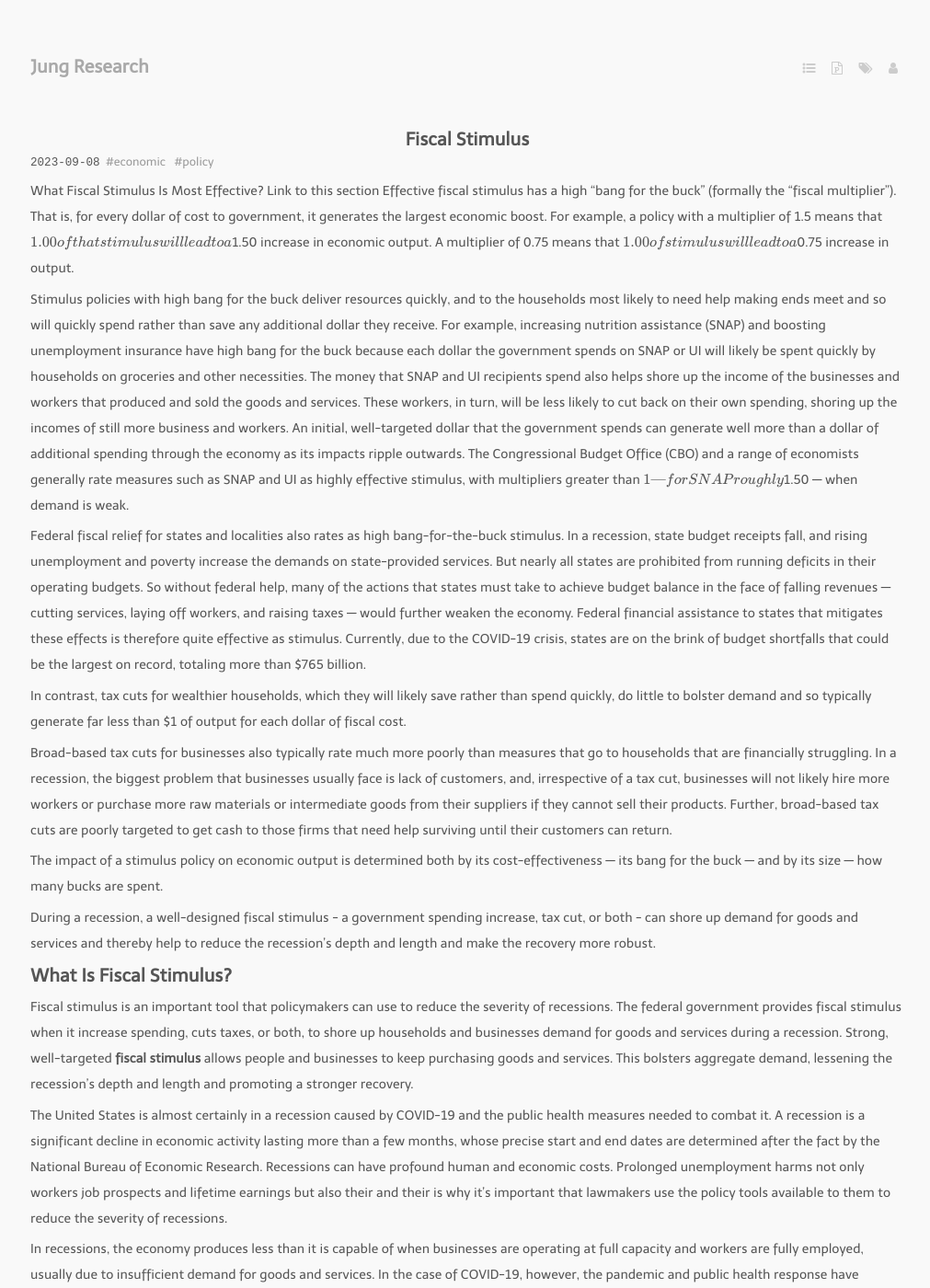
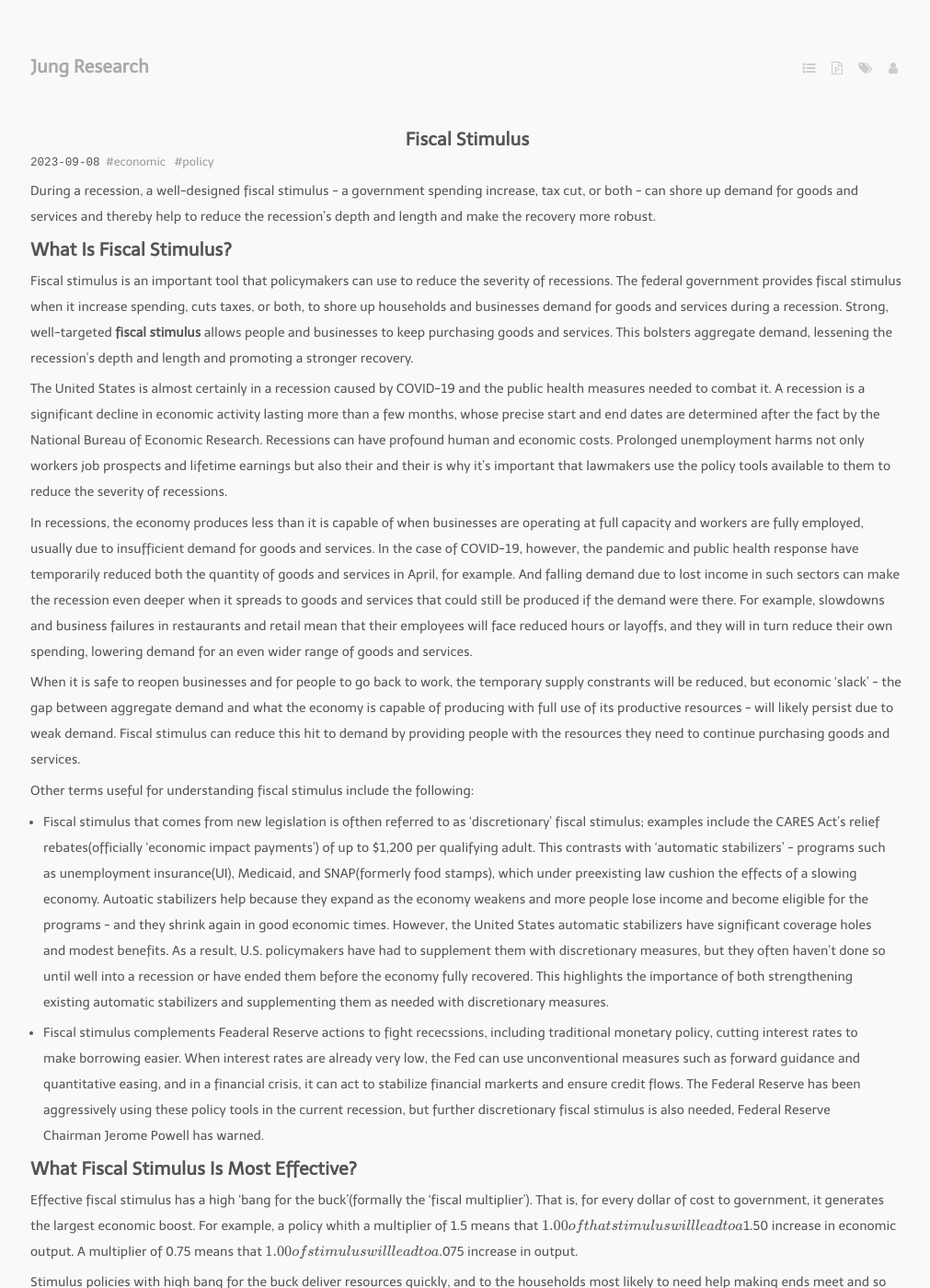
Before and after one commit to jung-research/en-note, a Jekyll site: the page built from _posts/2023-09-08-fiscal_stimulus.md, in a window 1280 px wide and 1400 px high. Shown: the whole window at 92% size, without its empty margins (132-1143 px from the left). Built offline with Jekyll 4.4.1, drawn with Linux system fonts in a browser that asks for light colours; nearby versions of some CDN libraries; some web fonts are replaced; formulas are drawn with MathJax 3; comment, search, counter and statistics services are not loaded.

Commit message:
mod post fiscal stimulus

```diff
--- a/_posts/2023-09-08-fiscal_stimulus.md
+++ b/_posts/2023-09-08-fiscal_stimulus.md
@@ -6,42 +6,6 @@ tags:
   - policy
 
 ---
-
-
-
-What Fiscal Stimulus Is Most Effective?
-Link to this section
-Effective fiscal stimulus has a high “bang for the buck” (formally the “fiscal multiplier”). That is, for every dollar of cost to government, it generates the largest
-economic boost. For example, a policy with a multiplier of 1.5 means that $1.00 of that stimulus will lead to a $1.50 increase in economic output. A multiplier of 0.75
-means that $1.00 of stimulus will lead to a $0.75 increase in output.
-
-Stimulus policies with high bang for the buck deliver resources quickly, and to the households most likely to need help making ends meet and so will quickly spend rather
-than save any additional dollar they receive. For example, increasing nutrition assistance (SNAP) and boosting unemployment insurance have high bang for the buck because
-each dollar the government spends on SNAP or UI will likely be spent quickly by households on groceries and other necessities. The money that SNAP and UI recipients
-spend also helps shore up the income of the businesses and workers that produced and sold the goods and services. These workers, in turn, will be less likely to cut back
-on their own spending, shoring up the incomes of still more business and workers. An initial, well-targeted dollar that the government spends can generate well more than
-a dollar of additional spending through the economy as its impacts ripple outwards. The Congressional Budget Office (CBO) and a range of economists generally rate measures
-such as SNAP and UI as highly effective stimulus, with multipliers greater than $1 — for SNAP roughly $1.50 — when demand is weak.
-
-Federal fiscal relief for states and localities also rates as high bang-for-the-buck stimulus. In a recession, state budget receipts fall, and rising unemployment and
-poverty increase the demands on state-provided services. But nearly all states are prohibited from running deficits in their operating budgets. So without federal help,
-many of the actions that states must take to achieve budget balance in the face of falling revenues — cutting services, laying off workers, and raising taxes — would
-further weaken the economy. Federal financial assistance to states that mitigates these effects is therefore quite effective as stimulus. Currently,
-due to the COVID-19 crisis, states are on the brink of budget shortfalls that could be the largest on record, totaling more than $765 billion.
-
-In contrast, tax cuts for wealthier households, which they will likely save rather than spend quickly,
-do little to bolster demand and so typically generate far less than $1 of output for each dollar of fiscal cost.
-
-Broad-based tax cuts for businesses also typically rate much more poorly than measures that go to households that are financially struggling.
-In a recession, the biggest problem that businesses usually face is lack of customers, and, irrespective of a tax cut, businesses will not likely hire
-more workers or purchase more raw materials or intermediate goods from their suppliers if they cannot sell their products. Further, broad-based tax cuts
-are poorly targeted to get cash to those firms that need help surviving until their customers can return.
-
-The impact of a stimulus policy on economic output is determined both by its cost-effectiveness — its bang for the buck — and by its size — how many bucks are spent.
-
-
-
-
 
 During a recession, a well-designed fiscal stimulus - a government spending increase, tax cut, or both - can shore up demand
 for goods and services and thereby help to reduce the recession's depth and length and make the recovery more robust.
@@ -76,7 +40,7 @@ people with the resources they need to continue purchasing goods and services.
 Other terms useful for understanding fiscal stimulus include the following:
 
 * Fiscal stimulus that comes from new legislation is ofthen referred to as 'discretionary' fiscal stimulus; examples
-  include the CARES Act's relief rebates(officially 'economic impact payments') of up to $1,200 per qualifying adult.
+  include the CARES Act's relief rebates(officially 'economic impact payments') of up to \$1,200 per qualifying adult.
   This contrasts with 'automatic stabilizers' - programs such as unemployment insurance(UI), Medicaid, and SNAP(formerly
   food stamps), which under preexisting law cushion the effects of a slowing economy. Autoatic stabilizers help because
   they expand as the economy weakens and more people lose income and become eligible for the programs - and they shrink
@@ -95,9 +59,9 @@ Other terms useful for understanding fiscal stimulus include the following:
 ## What Fiscal Stimulus Is Most Effective?
 
 Effective fiscal stimulus has a high 'bang for the buck'(formally the 'fiscal multiplier'). That is, for every dollar of cost
-to government, it generates the largest economic boost. For example, a policy whith a multiplier of 1.5 means that $1.00 of
-that stimulus will lead to a $1.50 increase in economic output. A multiplier of 0.75 means that $1.00 of stimulus will lead to
-a $.075 increase in output.
+to government, it generates the largest economic boost. For example, a policy whith a multiplier of 1.5 means that \$1.00 of
+that stimulus will lead to a \$1.50 increase in economic output. A multiplier of 0.75 means that \$1.00 of stimulus will lead to
+a \$.075 increase in output.
 
 Stimulus policies with high bang for the buck deliver resources quickly, and to the households most likely to need help making
 ends meet and so will quickly spend rather than save any additional dollar they receive. For example, increasing nutrition
@@ -107,7 +71,7 @@ spend also helps shore up the income of the businesses and workers that produced
 in turn, will be less likely to cut back on their own spending, shoringg up the incomes of still more business and workers.
 An initial, well-targetd dollar that the government spends can generate well more than a dollar of additional spending through
 the economy as its impacts ripple outwards. The Congressional Budget Office(CBO) and a range of economists generally rate
-measures such as SNAP and UI as highly effective stimulus, with multipliers greater than $1 - for SNAP roughly $1.5 - when
+measures such as SNAP and UI as highly effective stimulus, with multipliers greater than \$1 - for SNAP roughly \$1.5 - when
 demand is week.
 
 Federal fiscal relief for states and localities also rates as high bang-for-the-buck stimulus. In a recession, state budget
@@ -115,10 +79,10 @@ receipts fall, and rising unemployment and poverty increase the demands on state
 prohibited from running deficits in their operating budgets. So without federal help, many of the actions that states must take
 to achieve budget balance in the face of falling revenues - cutting services, laying off workers, and raising taxes - would due
 to the COVID-19 crisis, states are on the brink of budget shortfalls that could be the largest on record, totaling more than
-$765 billion.
+\$765 billion.
 
 In contract, tax cuts for wealthier households, which they will likely save rather than spend quickly, do little to bolster
-demand and so typically generate far less than $1 of output for each dollar of fiscal cost.
+demand and so typically generate far less than \$1 of output for each dollar of fiscal cost.
 
 Broad-based tax cuts for businesses also typically rate much more poorly than measures that go to households that are
 financially struggling. In a recession, the biggest problem that businesses usually face is lack of customers, and, irrespective
```
